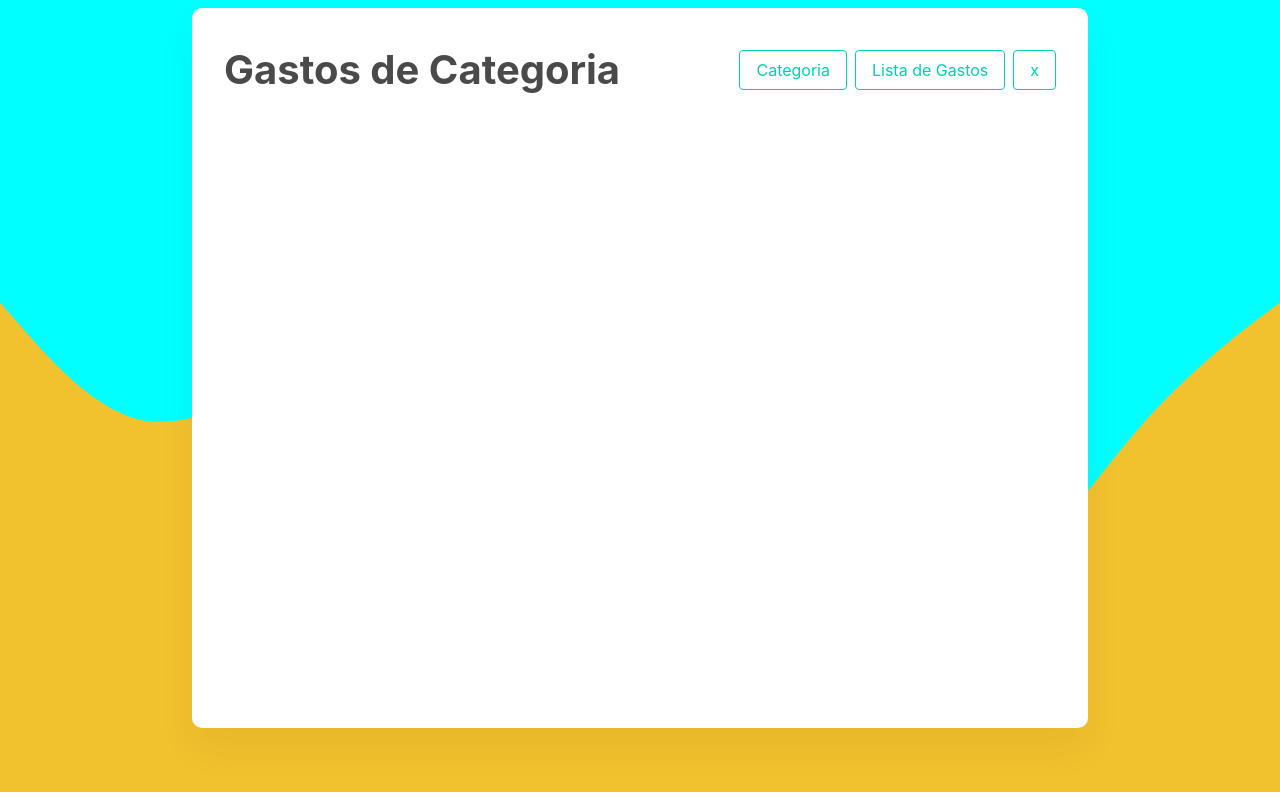
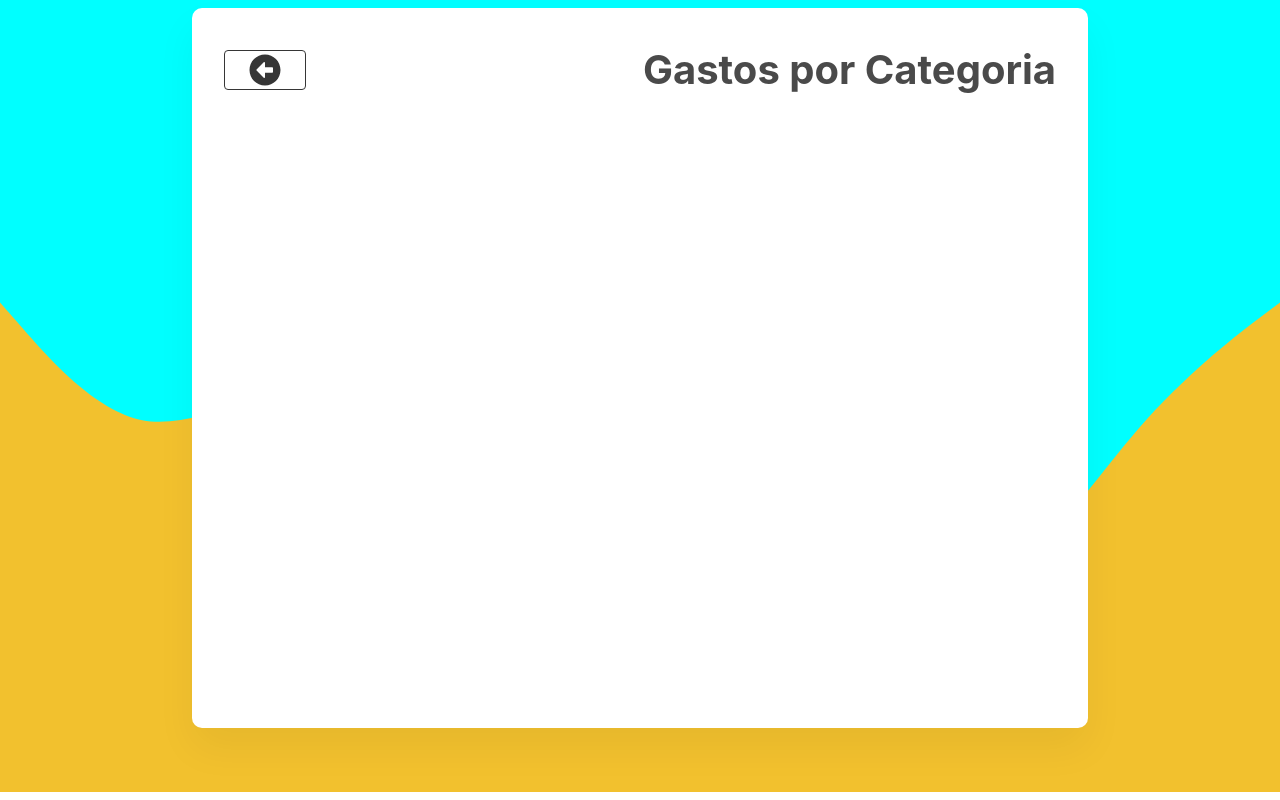
Before and after one commit to Azamora23/Control-de-Gastos, a React (Create React App) app: page /categorias in a window 1280 px wide. Built offline with nearby package versions, Linux system fonts and the light colour scheme; what webfontloader would draw is missing.

Commit message:
boton regresar

```diff
--- a/src/componentes/GastosCategoria.js
+++ b/src/componentes/GastosCategoria.js
@@ -2,7 +2,8 @@ import React from "react";
 import { Helmet } from "react-helmet";
 import {Header} from "../elementos/Header";
 import {Titulo} from "../elementos/Titulo";
-import { Link } from "react-router-dom";
+import "bulma/css/bulma.min.css";
+import BotonRegresar from "../elementos/BotonRegresar";
 
 const GastosCategoria = () => {
     return (
@@ -12,12 +13,10 @@ const GastosCategoria = () => {
         </Helmet>
         <Header className="level">
             <div className="level-left">
-                <Titulo>Gastos de Categoria</Titulo>
+                <BotonRegresar></BotonRegresar>
             </div>
-            <div className="level-right buttons">
-                <Link className="button is-primary is-outlined" to="/categorias">Categoria</Link>
-                <Link className="button is-primary is-outlined" to="/lista-categorias">Lista de Gastos</Link>
-                <Link className="button is-primary is-outlined">x</Link>
+            <div className="level-right">
+                <Titulo>Gastos por Categoria</Titulo>
             </div>
         </Header>
     </>
--- /dev/null
+++ b/src/elementos/BotonRegresar.js
@@ -0,0 +1,15 @@
+import React from "react";
+import { useHistory } from "react-router";
+import { FontAwesomeIcon } from "@fortawesome/react-fontawesome";
+import {faArrowAltCircleLeft} from "@fortawesome/free-solid-svg-icons";
+
+
+const BotonRegresar = ({ruta = "/"}) => {
+    const history = useHistory()
+
+    return (
+        <button className="button is-dark is-outlined" onClick={() => history.push(ruta)}><FontAwesomeIcon icon={faArrowAltCircleLeft} style={{fontSize:"3rem"}}></FontAwesomeIcon></button>
+    );
+}
+
+export default BotonRegresar;
--- a/src/index.css
+++ b/src/index.css
@@ -10,5 +10,5 @@ body {
 
 #root {
   width: 100%;
-  font-size: 1rem;
+  font-size: 16px;
 }
```
